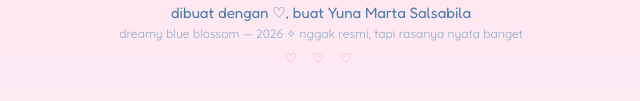
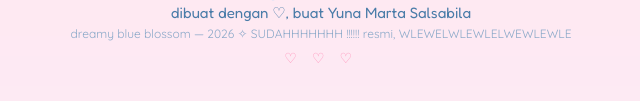
Before and after one commit to dimsOnly/yuna, a plain HTML site: page index.html in a window 1280 px wide. Shown: the part 3092-3193 px from the top of the page, 319-959 px from the left. Drawn offline with nearby package versions, Linux system fonts and the light colour scheme; animation ran at ten frames a second.

Commit message:
Update index.html

```diff
--- a/index.html
+++ b/index.html
@@ -303,7 +303,7 @@
       <div class="mini-flower blue small"><span></span><span></span><span></span><span></span><em></em></div>
     </div>
     <p class="footer-text">dibuat dengan ♡, buat Yuna Marta Salsabila</p>
-    <p class="footer-sub">dreamy blue blossom — 2026 ✧ nggak resmi, tapi rasanya nyata banget</p>
+    <p class="footer-sub">dreamy blue blossom — 2026 ✧ SUDAHHHHHHH !!!!!! resmi, WLEWELWLEWLELWEWLEWLE</p>
     <div class="footer-hearts">♡ ♡ ♡</div>
   </footer>
 
```
